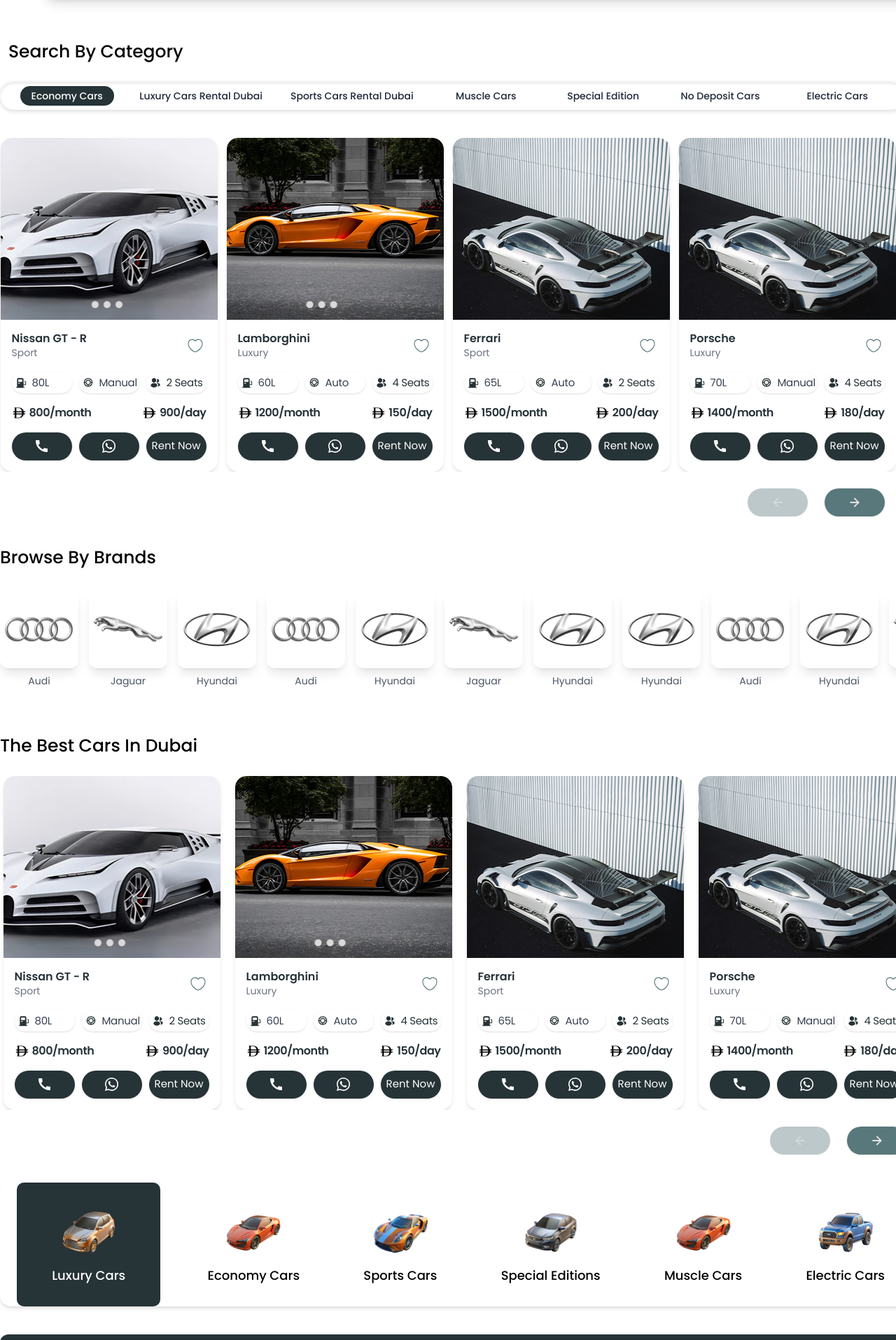
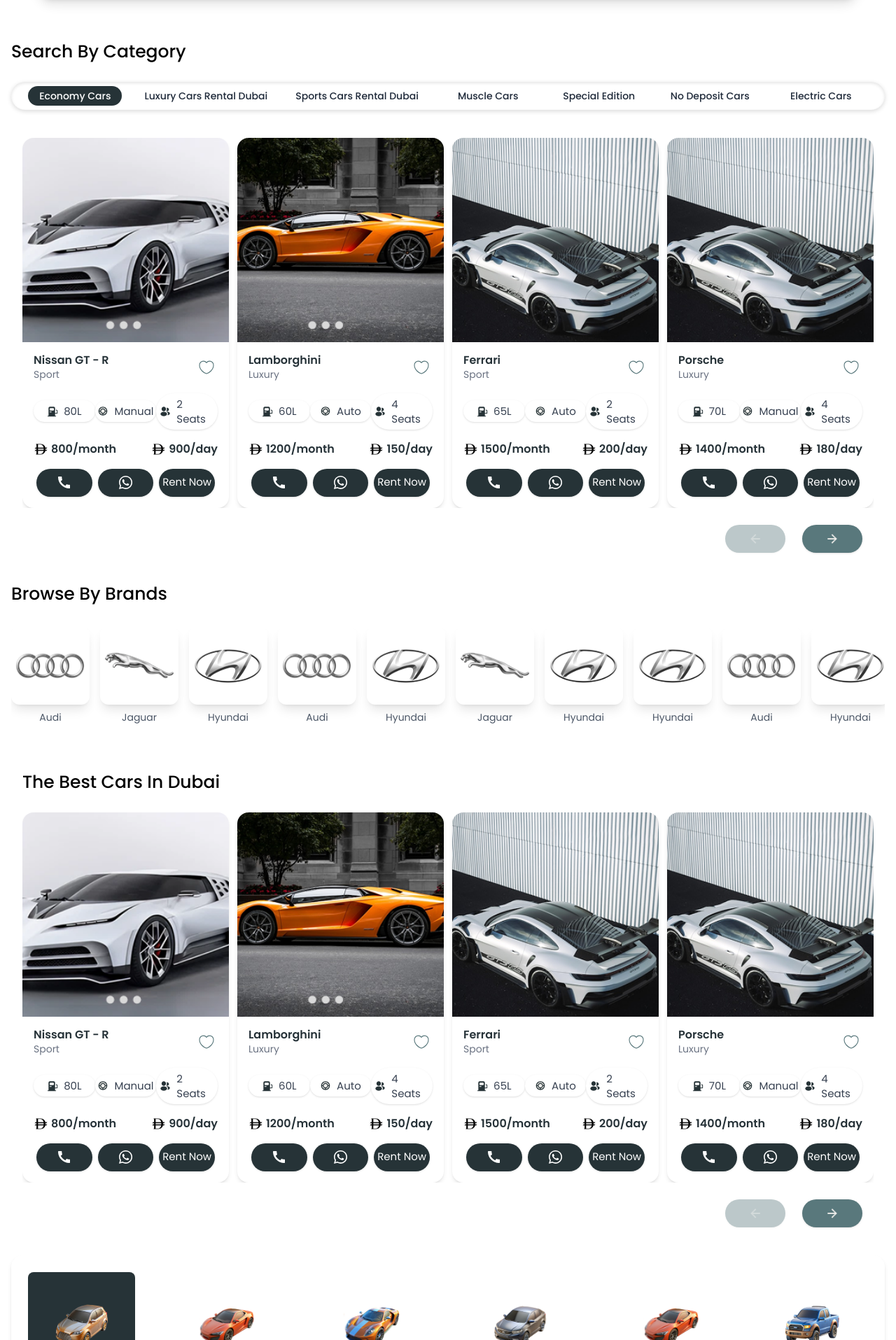
Before and after one commit to shekharcodx/tdhv2-site2, a Next.js app: page / in a window 1280 px wide. Shown: the part 705-2620 px from the top of the page at 70% size. Built offline with nearby package versions, Linux system fonts and the light colour scheme.

Commit message:
responsive'

```diff
--- a/src/app/components/BestCar.tsx
+++ b/src/app/components/BestCar.tsx
@@ -7,7 +7,7 @@ import { Navigation, Pagination } from "swiper/modules";
 
 import "swiper/css";
 import "swiper/css/navigation";
-import "swiper/css/pagination"; // ✅ Import pagination CSS
+import "swiper/css/pagination";
 
 type Car = {
   id: number;
@@ -81,16 +81,14 @@ export default function BestCar() {
   ]);
 
   return (
+    <div className="w-full pt-6 relative">
+      <div className="w-full max-w-[1312px] mx-auto px-4">
+        <div className="w-full mb-6">
+          <p className="text-[25px] font-medium text-black">The Best Cars In Dubai</p>
+        </div>
 
-    <div className="w-full pt-6 relative">
-      <div className="max-w-[1312px] mx-auto">
-         <div className="w-full mb-6">
-          <p className="text-[25px] font-medium text-black">
-            The Best Cars In Dubai
-          </p>
-        </div>
         <Swiper
-          modules={[Navigation, Pagination]} // ✅ Include Pagination
+          modules={[Navigation, Pagination]}
           spaceBetween={12}
           slidesPerView={4}
           navigation={{
@@ -98,13 +96,14 @@ export default function BestCar() {
             nextEl: ".custom-next",
           }}
           pagination={{
-            el: ".custom-pagination", // ✅ Custom pagination element
+            el: ".custom-pagination",
             clickable: true,
           }}
           breakpoints={{
+            0: { slidesPerView: 1, spaceBetween: 12 },
+            640: { slidesPerView: 2, spaceBetween: 12 },
+            768: { slidesPerView: 3, spaceBetween: 12 },
             1024: { slidesPerView: 4, spaceBetween: 12 },
-            768: { slidesPerView: 2, spaceBetween: 12 },
-            0: { slidesPerView: 1, spaceBetween: 12 },
           }}
           className="pb-10"
         >
@@ -117,10 +116,8 @@ export default function BestCar() {
 
         {/* Custom Arrows and Pagination */}
         <div className="w-full flex justify-between items-center mt-6 px-4">
-          {/* Pagination Dots */}
           <div className="custom-pagination flex justify-start gap-2"></div>
 
-          {/* Custom Arrows */}
           <div className="flex justify-end gap-6">
             <button className="custom-prev w-[86px] h-[40px] flex items-center justify-center rounded-full bg-[#59787C] shadow cursor-pointer transition-opacity disabled:opacity-40">
               <Image src="/assets/left.png" alt="Prev" width={20} height={20} />
@@ -137,12 +134,14 @@ export default function BestCar() {
 
 function CarCard({ car }: { car: Car }) {
   return (
-    <div className="w-[310px] h-[477px] rounded-[16px] overflow-hidden shadow-md bg-white flex flex-col gap-4 pb-4 mx-auto">
+    <div className="w-full max-w-[310px] h-auto rounded-[16px] overflow-hidden shadow-md bg-white flex flex-col gap-4 pb-4 mx-auto">
+      {/* Car Image */}
       <div className="w-full h-[292px] relative">
         <Image src={car.image} alt={car.name} fill className="object-cover" />
       </div>
 
-      <div className="w-[278px] h-[47px] flex justify-between items-center mx-auto">
+      {/* Name + Heart */}
+      <div className="w-full flex justify-between items-center px-4">
         <div className="flex flex-col justify-center">
           <h3 className="text-[16px] font-semibold text-[#263238] leading-tight font-[Poppins]">
             {car.name}
@@ -151,58 +150,59 @@ function CarCard({ car }: { car: Car }) {
             {car.type}
           </p>
         </div>
-        <div className="w-[32px] h-[32px] flex items-center justify-center">
+        <div className="w-8 h-8 flex items-center justify-center">
           <Image src="/assets/heart.svg" alt="Favorite" width={24} height={24} />
         </div>
       </div>
 
-      <div className="w-[278px] h-[30px] flex justify-between items-center mx-auto">
-        <div className="w-[86px] h-[30px] flex items-center gap-2 rounded-full p-[5px] shadow bg-white">
-          <Image src="/assets/petrol.svg" alt="Fuel" width={16} height={16} />
-          <span className="font-[Poppins] font-normal text-[15px] leading-[21px] tracking-[-0.02em] align-middle text-[#374151]">
-            {car.fuel}
-          </span>
-        </div>
-
-        <div className="w-[86px] h-[30px] flex items-center gap-2 rounded-full p-[5px] shadow bg-white">
-          <Image src="/assets/manual.svg" alt="Manual" width={16} height={16} />
-          <span className="font-[Poppins] font-normal text-[15px] leading-[21px] tracking-[-0.02em] align-middle text-[#374151]">
-            {car.transmission}
-          </span>
-        </div>
-
-        <div className="w-[86px] h-[30px] flex items-center gap-2 rounded-full p-[5px] shadow bg-white">
-          <Image src="/assets/seats.svg" alt="Seats" width={16} height={16} />
-          <span className="font-[Poppins] font-normal text-[15px] leading-[21px] tracking-[-0.02em] align-middle text-[#263337] whitespace-nowrap">
-            {car.seats}
-          </span>
-        </div>
+      {/* Fuel / Transmission / Seats */}
+      <div className="w-full flex justify-between items-center px-4">
+        {[car.fuel, car.transmission, car.seats].map((item, idx) => (
+          <div key={idx} className="flex-1 flex items-center gap-2 rounded-full p-[5px] shadow bg-white justify-center min-w-[86px]">
+            <Image
+              src={
+                idx === 0
+                  ? "/assets/petrol.svg"
+                  : idx === 1
+                  ? "/assets/manual.svg"
+                  : "/assets/seats.svg"
+              }
+              alt={item}
+              width={16}
+              height={16}
+            />
+            <span className="font-[Poppins] font-normal text-[15px] leading-[21px] text-[#374151]">
+              {item}
+            </span>
+          </div>
+        ))}
       </div>
 
-      <div className="w-[278px] h-[24px] flex justify-between items-center mx-auto">
+      {/* Monthly / Daily Prices */}
+      <div className="w-full flex justify-between items-center px-4">
         <div className="flex items-center gap-1 w-[120px] justify-start">
           <Image src="/assets/curr.svg" alt="Currency" width={21} height={16} />
-          <span className="font-[Poppins] text-[16px] font-semibold text-[#263238] tracking-[-0.03em] whitespace-nowrap">
+          <span className="font-[Poppins] text-[16px] font-semibold text-[#263238] whitespace-nowrap">
             {car.monthly}
           </span>
         </div>
-
         <div className="flex items-center gap-1 w-[120px] justify-end">
           <Image src="/assets/curr.svg" alt="Currency" width={21} height={16} />
-          <span className="font-[Poppins] text-[16px] font-semibold text-[#263238] tracking-[-0.03em] whitespace-nowrap">
+          <span className="font-[Poppins] text-[16px] font-semibold text-[#263238] whitespace-nowrap">
             {car.daily}
           </span>
         </div>
       </div>
 
-      <div className="w-[278px] h-[40px] flex justify-between items-center mx-auto">
-        <div className="w-[86px] h-[40px] flex items-center justify-center rounded-full bg-[#263337] shadow cursor-pointer">
+      {/* Action Buttons */}
+      <div className="w-full flex justify-between items-center px-4">
+        <div className="flex-1 h-[40px] flex items-center justify-center rounded-full bg-[#263337] shadow cursor-pointer mx-1">
           <Image src="/assets/cll.svg" alt="Phone" width={17} height={20} />
         </div>
-        <div className="w-[86px] h-[40px] flex items-center justify-center rounded-full bg-[#263337] shadow cursor-pointer">
+        <div className="flex-1 h-[40px] flex items-center justify-center rounded-full bg-[#263337] shadow cursor-pointer mx-1">
           <Image src="/assets/wat.svg" alt="Message" width={23} height={23} />
         </div>
-        <div className="w-[86px] h-[40px] flex items-center justify-center rounded-full bg-[#263337] shadow cursor-pointer">
+        <div className="flex-1 h-[40px] flex items-center justify-center rounded-full bg-[#263337] shadow cursor-pointer mx-1">
           <span className="text-white text-[15px] font-[Poppins] font-normal">
             Rent Now
           </span>
--- a/src/app/components/CarCard.tsx
+++ b/src/app/components/CarCard.tsx
@@ -7,7 +7,7 @@ import { Navigation, Pagination } from "swiper/modules";
 
 import "swiper/css";
 import "swiper/css/navigation";
-import "swiper/css/pagination"; // ✅ Import pagination CSS
+import "swiper/css/pagination";
 
 type Car = {
   id: number;
@@ -82,27 +82,26 @@ export default function CarCarousel() {
 
   return (
     <div className="w-full pt-10 relative">
-      <div className="max-w-[1312px] mx-auto">
+      <div className="w-full max-w-[1312px] mx-auto px-4">
         <Swiper
-          modules={[Navigation, Pagination]} // ✅ Include Pagination
+          modules={[Navigation, Pagination]}
           spaceBetween={12}
           slidesPerView={4}
-
           className="pb-6 relative z-10"
           navigation={{
             prevEl: ".custom-prev",
             nextEl: ".custom-next",
           }}
           pagination={{
-            el: ".custom-pagination", // ✅ Custom pagination element
+            el: ".custom-pagination",
             clickable: true,
           }}
           breakpoints={{
+            0: { slidesPerView: 1, spaceBetween: 12 },
+            640: { slidesPerView: 2, spaceBetween: 12 },
+            768: { slidesPerView: 3, spaceBetween: 12 },
             1024: { slidesPerView: 4, spaceBetween: 12 },
-            768: { slidesPerView: 2, spaceBetween: 12 },
-            0: { slidesPerView: 1, spaceBetween: 12 },
           }}
-
         >
           {cars.map((car) => (
             <SwiperSlide key={car.id}>
@@ -113,10 +112,8 @@ export default function CarCarousel() {
 
         {/* Custom Arrows and Pagination */}
         <div className="w-full flex justify-between items-center mt-6 px-4">
-          {/* Pagination Dots */}
           <div className="custom-pagination flex justify-start gap-2"></div>
 
-          {/* Custom Arrows */}
           <div className="flex justify-end gap-6">
             <button className="custom-prev w-[86px] h-[40px] flex items-center justify-center rounded-full bg-[#59787C] shadow cursor-pointer transition-opacity disabled:opacity-40">
               <Image src="/assets/left.png" alt="Prev" width={20} height={20} />
@@ -133,12 +130,14 @@ export default function CarCarousel() {
 
 function CarCard({ car }: { car: Car }) {
   return (
-    <div className="w-[310px] h-[477px] rounded-[16px] overflow-hidden shadow-md bg-white flex flex-col gap-4 pb-4 mx-auto">
+    <div className="w-full max-w-[310px] h-auto rounded-[16px] overflow-hidden shadow-md bg-white flex flex-col gap-4 pb-4 mx-auto">
+      {/* Car Image */}
       <div className="w-full h-[292px] relative">
         <Image src={car.image} alt={car.name} fill className="object-cover" />
       </div>
 
-      <div className="w-[278px] h-[47px] flex justify-between items-center mx-auto">
+      {/* Name + Heart */}
+      <div className="w-full flex justify-between items-center px-4">
         <div className="flex flex-col justify-center">
           <h3 className="text-[16px] font-semibold text-[#263238] leading-tight font-[Poppins]">
             {car.name}
@@ -147,58 +146,53 @@ function CarCard({ car }: { car: Car }) {
             {car.type}
           </p>
         </div>
-        <div className="w-[32px] h-[32px] flex items-center justify-center">
+        <div className="w-8 h-8 flex items-center justify-center">
           <Image src="/assets/heart.svg" alt="Favorite" width={24} height={24} />
         </div>
       </div>
 
-      <div className="w-[278px] h-[30px] flex justify-between items-center mx-auto">
-        <div className="w-[86px] h-[30px] flex items-center gap-2 rounded-full p-[5px] shadow bg-white">
-          <Image src="/assets/petrol.svg" alt="Fuel" width={16} height={16} />
-          <span className="font-[Poppins] font-normal text-[15px] leading-[21px] tracking-[-0.02em] align-middle text-[#374151]">
-            {car.fuel}
-          </span>
-        </div>
-
-        <div className="w-[86px] h-[30px] flex items-center gap-2 rounded-full p-[5px] shadow bg-white">
-          <Image src="/assets/manual.svg" alt="Manual" width={16} height={16} />
-          <span className="font-[Poppins] font-normal text-[15px] leading-[21px] tracking-[-0.02em] align-middle text-[#374151]">
-            {car.transmission}
-          </span>
-        </div>
-
-        <div className="w-[86px] h-[30px] flex items-center gap-2 rounded-full p-[5px] shadow bg-white">
-          <Image src="/assets/seats.svg" alt="Seats" width={16} height={16} />
-          <span className="font-[Poppins] font-normal text-[15px] leading-[21px] tracking-[-0.02em] align-middle text-[#263337] whitespace-nowrap">
-            {car.seats}
-          </span>
-        </div>
+      {/* Fuel / Transmission / Seats */}
+      <div className="w-full flex justify-between items-center px-4">
+        {[car.fuel, car.transmission, car.seats].map((item, idx) => (
+          <div key={idx} className="flex-1 flex items-center gap-2 rounded-full p-[5px] shadow bg-white justify-center min-w-[86px]">
+            <Image
+              src={idx === 0 ? "/assets/petrol.svg" : idx === 1 ? "/assets/manual.svg" : "/assets/seats.svg"}
+              alt={item}
+              width={16}
+              height={16}
+            />
+            <span className="font-[Poppins] font-normal text-[15px] leading-[21px] text-[#374151]">
+              {item}
+            </span>
+          </div>
+        ))}
       </div>
 
-      <div className="w-[278px] h-[24px] flex justify-between items-center mx-auto">
+      {/* Monthly / Daily Prices */}
+      <div className="w-full flex justify-between items-center px-4">
         <div className="flex items-center gap-1 w-[120px] justify-start">
           <Image src="/assets/curr.svg" alt="Currency" width={21} height={16} />
-          <span className="font-[Poppins] text-[16px] font-semibold text-[#263238] tracking-[-0.03em] whitespace-nowrap">
+          <span className="font-[Poppins] text-[16px] font-semibold text-[#263238] whitespace-nowrap">
             {car.monthly}
           </span>
         </div>
-
         <div className="flex items-center gap-1 w-[120px] justify-end">
           <Image src="/assets/curr.svg" alt="Currency" width={21} height={16} />
-          <span className="font-[Poppins] text-[16px] font-semibold text-[#263238] tracking-[-0.03em] whitespace-nowrap">
+          <span className="font-[Poppins] text-[16px] font-semibold text-[#263238] whitespace-nowrap">
             {car.daily}
           </span>
         </div>
       </div>
 
-      <div className="w-[278px] h-[40px] flex justify-between items-center mx-auto">
-        <div className="w-[86px] h-[40px] flex items-center justify-center rounded-full bg-[#263337] shadow cursor-pointer">
+      {/* Action Buttons */}
+      <div className="w-full flex justify-between items-center px-4">
+        <div className="flex-1 h-[40px] flex items-center justify-center rounded-full bg-[#263337] shadow cursor-pointer mx-1">
           <Image src="/assets/cll.svg" alt="Phone" width={17} height={20} />
         </div>
-        <div className="w-[86px] h-[40px] flex items-center justify-center rounded-full bg-[#263337] shadow cursor-pointer">
+        <div className="flex-1 h-[40px] flex items-center justify-center rounded-full bg-[#263337] shadow cursor-pointer mx-1">
           <Image src="/assets/wat.svg" alt="Message" width={23} height={23} />
         </div>
-        <div className="w-[86px] h-[40px] flex items-center justify-center rounded-full bg-[#263337] shadow cursor-pointer">
+        <div className="flex-1 h-[40px] flex items-center justify-center rounded-full bg-[#263337] shadow cursor-pointer mx-1">
           <span className="text-white text-[15px] font-[Poppins] font-normal">
             Rent Now
           </span>
--- a/src/app/components/CarCatogry.tsx
+++ b/src/app/components/CarCatogry.tsx
@@ -10,11 +10,11 @@ type Category = {
 };
 
 const categories: Category[] = [
-  { id: 1, name: "Luxury Cars", image: "/assets/c2.svg"  },
-  { id: 2, name: "Economy Cars", image: "/assets/c1.svg"  },
-  { id: 3, name: "Sports Cars", image:"/assets/c4.svg"  },
-  { id: 4, name: "Special Editions", image: "/assets/c6.svg"  },
-  { id: 5, name: "Muscle Cars", image: "/assets/c1.svg"  },
+  { id: 1, name: "Luxury Cars", image: "/assets/c2.svg" },
+  { id: 2, name: "Economy Cars", image: "/assets/c1.svg" },
+  { id: 3, name: "Sports Cars", image: "/assets/c4.svg" },
+  { id: 4, name: "Special Editions", image: "/assets/c6.svg" },
+  { id: 5, name: "Muscle Cars", image: "/assets/c1.svg" },
   { id: 6, name: "Electric Cars", image: "/assets/c5.svg" },
 ];
 
@@ -22,15 +22,13 @@ export default function CategorySelector() {
   const [activeId, setActiveId] = useState(1);
 
   return (
-
-
     <div
-        className="flex items-center justify-between bg-white rounded-2xl p-6 shadow-md"
-        style={{
-          width: "1312px",
-          height: "177px",
-          gap: "16px",
-        }}
+      className="
+        flex flex-wrap sm:flex-nowrap
+        items-center justify-center sm:justify-between
+        bg-white rounded-2xl p-4 sm:p-6 shadow-md
+        w-full max-w-[1312px] mx-auto
+      "
     >
       {categories.map((cat) => {
         const isActive = activeId === cat.id;
@@ -39,16 +37,13 @@ export default function CategorySelector() {
           <button
             key={cat.id}
             onClick={() => setActiveId(cat.id)}
-              className={`flex flex-col items-center justify-center transition-all duration-300`}
-              style={{
-                width: isActive ? "205.33px" : "auto",
-                height: "177px",
-                gap: "10px",
-                borderRadius: "10px",
-                padding: "24px",
-                background: isActive ? "#263337" : "transparent",
-                color: isActive ? "#fff" : "#000",
-              }}
+            className={`
+              flex flex-col items-center justify-center
+              transition-all duration-300 rounded-lg p-4 sm:p-6
+              ${isActive ? "bg-[#263337] text-white" : "bg-transparent text-black"}
+              w-1/2 sm:w-auto h-[140px] sm:h-[177px]
+              m-2 sm:m-0
+            `}
           >
             <Image
               src={cat.image}
@@ -57,20 +52,12 @@ export default function CategorySelector() {
               height={60}
               className="object-contain"
             />
-              <span
-                className="text-[18px] text-center"
-                style={{
-                  fontFamily: "Poppins",
-                  fontWeight: 500,
-                  lineHeight: "130%",
-                }}
-              >
+            <span className="text-[14px] sm:text-[18px] text-center font-medium font-[Poppins] leading-[130%]">
               {cat.name}
             </span>
           </button>
         );
       })}
     </div>
-
   );
 }
--- a/src/app/components/CategoryTabs.tsx
+++ b/src/app/components/CategoryTabs.tsx
@@ -1,4 +1,5 @@
-import { useState, useRef } from "react";
+"use client";
+import { useState } from "react";
 
 export default function CategoryTabs() {
   const categories = [
@@ -12,33 +13,26 @@ export default function CategoryTabs() {
   ];
 
   const [activeIndex, setActiveIndex] = useState<number>(0);
-  const containerRef = useRef<HTMLDivElement>(null);
-
-  const handleClick = (idx: number) => {
-    setActiveIndex(idx);
-
-    const container = containerRef.current;
-    if (container) {
-      const button = container.children[idx] as HTMLElement;
-      button.scrollIntoView({ behavior: "smooth", inline: "center" });
-    }
-  };
 
   return (
     <div
-      ref={containerRef}
-      className="w-[1292px] h-[40px] rounded-full shadow-[inset_0_2px_4px_rgba(0,0,0,0.1),0_2px_6px_rgba(0,0,0,0.15)] flex items-center overflow-x-auto gap-2 px-4"
-      style={{ backgroundColor: "#ffffff" }}
+      className="
+        flex items-center gap-2 px-4
+        w-full max-w-[1292px] h-[40px] mx-auto
+        rounded-full
+        shadow-[inset_0_2px_4px_rgba(0,0,0,0.1),0_2px_6px_rgba(0,0,0,0.15)]
+        bg-white
+      "
     >
       {categories.map((cat, idx) => (
         <button
           key={idx}
-          onClick={() => handleClick(idx)}
-          className="flex items-center justify-center text-sm font-medium whitespace-nowrap transition"
-          style={{
-            width: "246px", // fixed button space
-            height: "40px",
-          }}
+          onClick={() => setActiveIndex(idx)}
+          className="
+            flex-1 flex items-center justify-center
+            text-sm font-medium whitespace-nowrap transition
+            h-[40px]
+          "
         >
           <span
             className={`px-4 py-1 rounded-full transition ${
--- a/src/app/components/Hero.tsx
+++ b/src/app/components/Hero.tsx
@@ -17,7 +17,7 @@ export default function Hero() {
   return (
     <div>
       {/* Hero Section */}
-      <div className="relative w-[1440px] h-[600px] mx-auto bg-[#F2F2F2]">
+      <div className="relative w-full max-w-[1440px] h-[600px] mx-auto bg-[#F2F2F2]">
         <Image
           src="/assets/back.jpg"
           alt="Hero background"
@@ -29,7 +29,7 @@ export default function Hero() {
         <Navbar />
 
         {/* Hero Title */}
-        <div className="absolute top-[243px] left-1/2 -translate-x-1/2 w-[1312px] h-[29px] flex items-center justify-center text-white">
+        <div className="absolute top-[243px] left-1/2 -translate-x-1/2 w-full max-w-[1312px] h-[29px] flex items-center justify-center text-white px-4">
           <h1 className="text-[25px] font-semibold text-center">
             FIND YOUR DREAM CAR
           </h1>
@@ -39,54 +39,56 @@ export default function Hero() {
       </div>
 
       {/* Search by Category */}
-      <div className="w-[1312px] mx-auto mt-40">
-        <p className="text-[25px] font-medium text-black mb-6 mx-3">
+      <div className="w-full max-w-[1312px] mx-auto mt-40 px-4">
+        <p className="text-[25px] font-medium text-black mb-6">
           Search By Category
         </p>
         <CategoryTabs />
       </div>
 
       {/* Car Carousel Section */}
-      <div className="w-full mx-auto overflow-visible">
+      <div className="w-full mx-auto overflow-visible px-4">
         <CarCarousel />
       </div>
 
       {/* Brand Section */}
-      <div className="w-[1312px] mx-auto">
+      <div className="w-full max-w-[1312px] mx-auto px-4">
         <BrandCard />
       </div>
 
       {/* Best Car Section */}
-      <div className="w-[1312px] mx-auto pb-10">
+      <div className="w-full max-w-[1312px] mx-auto pb-10 px-4">
         <BestCar />
       </div>
 
       {/* Category Selector Section */}
-      <div className="w-[1312px] mx-auto pb-10">
+      <div className="w-full max-w-[1312px] mx-auto pb-10 px-4">
         <CategorySelector />
       </div>
-       <div className="w-[1312px] mx-auto pb-3">
-        <CatCard/>
-      </div>
-     <div className="w-[1312px] mx-auto ">
-        <Redcar/>
-      </div>
-      <div className="w-[1312px] mx-auto pb-3">
-        <PopCar/>
-      </div>
-       <div className="w-[1312px] mx-auto ">
-        <Whitecar/>
-      </div>
-       <div className="w-[1312px] mx-auto">
-        <TopChoicesSection/>
-      </div>
-      <div className="w-[1312px] mx-auto pb-10">
-        <Whitecarflip/>
+
+      <div className="w-full max-w-[1312px] mx-auto pb-3 px-4">
+        <CatCard />
       </div>
 
+      <div className="w-full max-w-[1312px] mx-auto px-4">
+        <Redcar />
+      </div>
 
+      <div className="w-full max-w-[1312px] mx-auto pb-3 px-4">
+        <PopCar />
+      </div>
 
+      <div className="w-full max-w-[1312px] mx-auto px-4">
+        <Whitecar />
+      </div>
 
+      <div className="w-full max-w-[1312px] mx-auto px-4">
+        <TopChoicesSection />
+      </div>
+
+      <div className="w-full max-w-[1312px] mx-auto pb-10 px-4">
+        <Whitecarflip />
+      </div>
     </div>
   );
 }
```
Also changed, not shown: src/app/components/CatogryCard.tsx (+32 -58 lines), src/app/components/Footer.tsx (+24 -34 lines), src/app/components/popular.tsx (+38 -50 lines), src/app/components/whitecar.tsx (+17 -7 lines), src/app/components/whiteflip.tsx (+17 -10 lines). Lines whose indentation alone changed are shown as unchanged.
